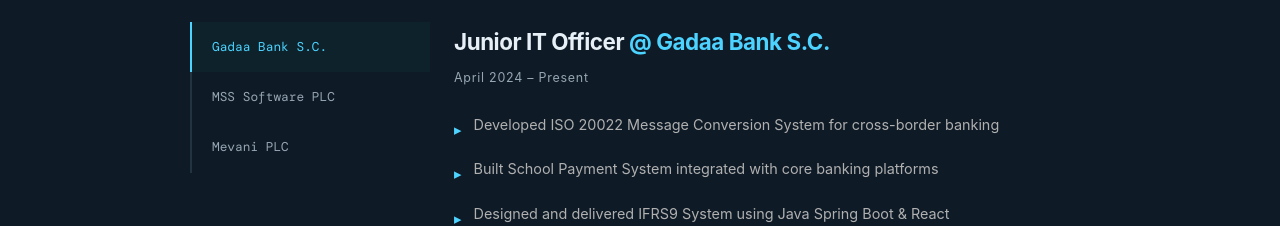
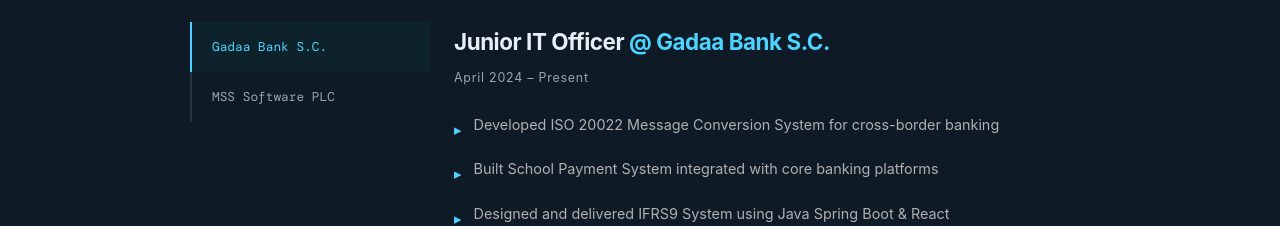
Before and after one commit to Samuel-Asamnew/portfolio, a React (Vite) app: page / in a window 1280 px wide. Shown: the part 1240-1466 px from the top of the page. Built offline with nearby package versions, Linux system fonts and the light colour scheme; a web font is replaced by a local one.

Commit message:
Initial commit

```diff
--- a/src/data.js
+++ b/src/data.js
@@ -50,17 +50,7 @@
       ],
       tech: ["Java", "REST API", "ESB", "Integration"],
     },
-    {
-      role: "ERPNext Developer",
-      company: "Mevani PLC",
-      period: "Prior Experience",
-      type: "Full-time",
-      highlights: [
-        "Customised and extended ERPNext modules to meet client business requirements",
-        "Developed Python-based backend scripts and automation workflows",
-      ],
-      tech: ["Python", "ERPNext", "Frappe", "MySQL"],
-    },
+
   ],
 
   projects: [
```
